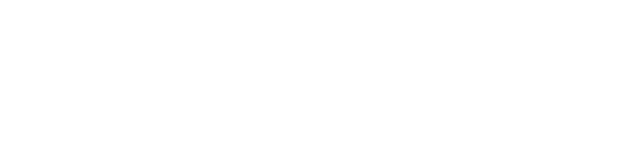
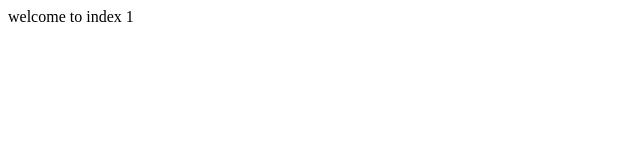
Before and after one commit to BigBroNate16/git1, a plain HTML site: page index.html in a window 1280 px wide. Shown: the whole page, without its empty margins (0-640 px from the left). Drawn offline with Linux system fonts and the light colour scheme.

Commit message:
P TAG of index 1

```diff
--- a/index.html
+++ b/index.html
@@ -5,6 +5,7 @@
     <title>This is index 1 </title>
 </head>
 <body>
+    <p>welcome to index 1</p>
 
 </body>
 </html>
```
Also changed, not shown: .txt (added), Personal access token for github.txt (added).
